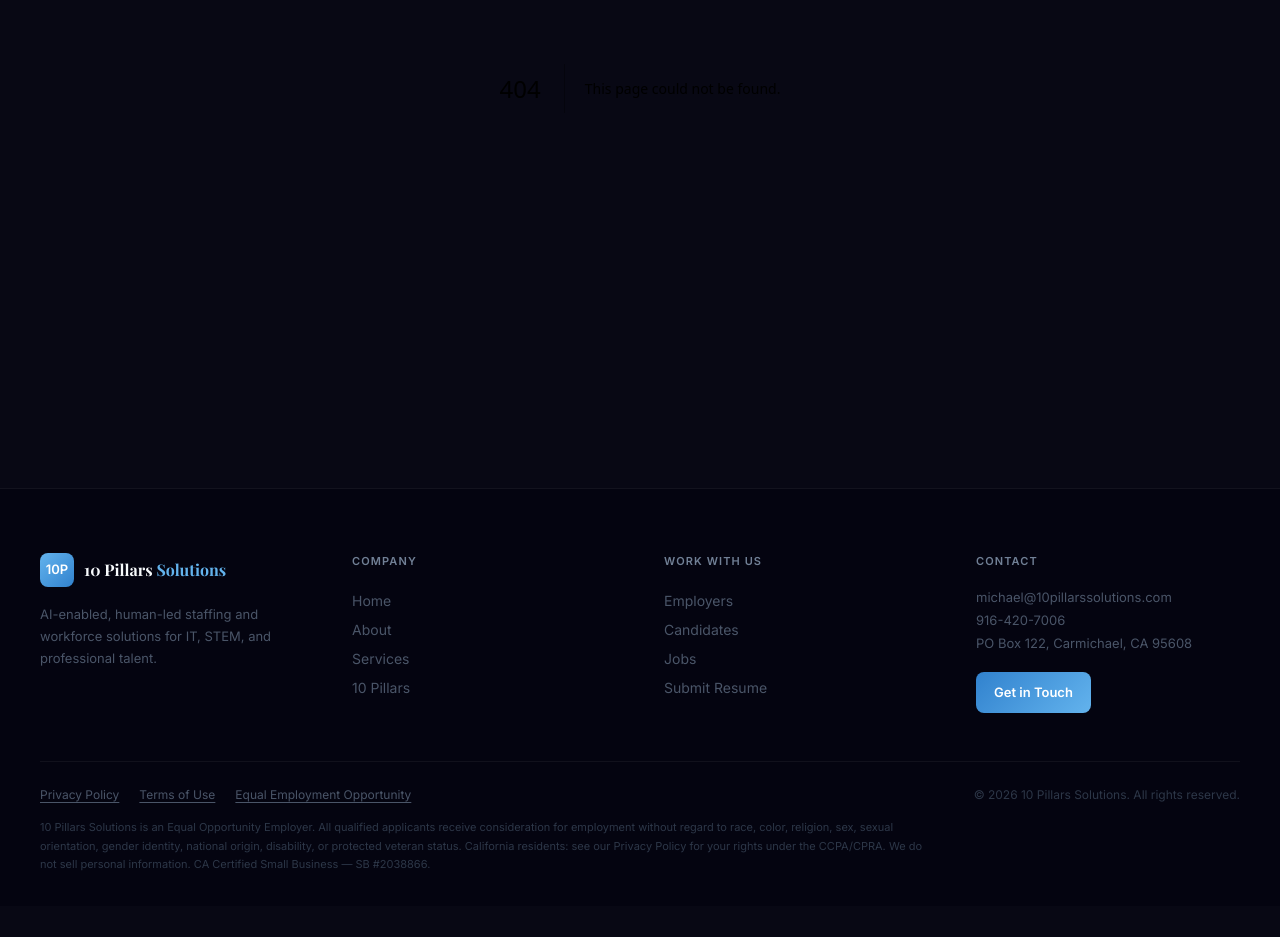
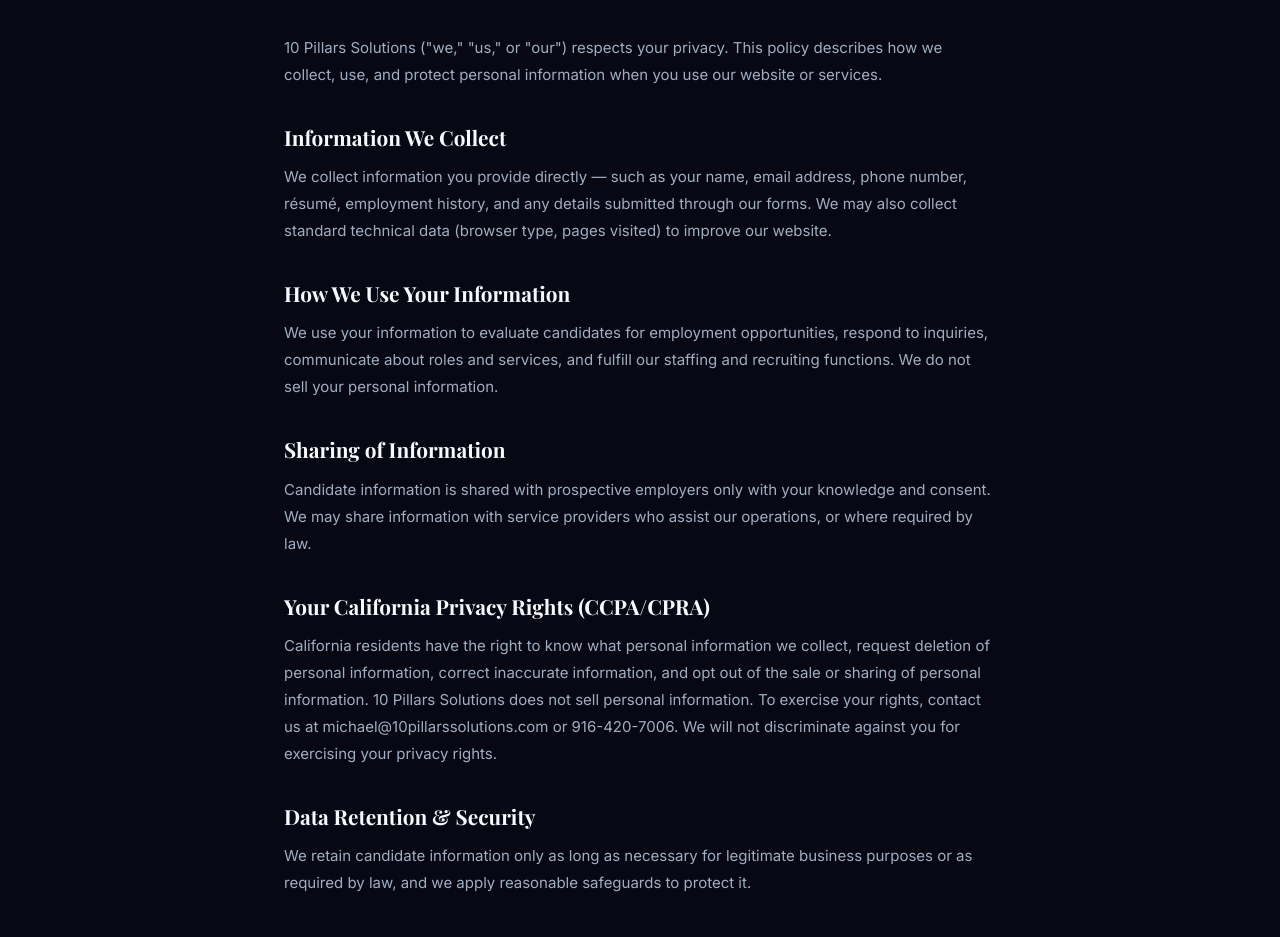
Before and after one commit to michaelbyrne916/10pillars-website, a Next.js app: page /privacy in a window 1280 px wide. Before the commit this address had no page. Shown: the part 380-1317 px from the top of the page. Before the commit the page ends 1286 px from the top, so only its background shows below. Built offline with nearby package versions, Linux system fonts and the light colour scheme.

Commit message:
Add Privacy Policy page with legal information

```diff
--- /dev/null
+++ b/app/privacy/page.tsx
@@ -0,0 +1,63 @@
+import { LegalShell, LegalH, LegalP } from "@/components/LegalPage";
+import { CONTACT_INFO } from "@/lib/data";
+
+export const metadata = {
+  title: "Privacy Policy — 10 Pillars Solutions",
+  description:
+    "How 10 Pillars Solutions collects, uses, and protects personal information, including your California privacy rights under the CCPA/CPRA.",
+};
+
+export default function PrivacyPage() {
+  return (
+    <LegalShell title="Privacy Policy" updated="July 2026">
+      <LegalP>
+        10 Pillars Solutions (&quot;we,&quot; &quot;us,&quot; or &quot;our&quot;) respects your
+        privacy. This policy describes how we collect, use, and protect personal information when
+        you use our website or services.
+      </LegalP>
+
+      <LegalH>Information We Collect</LegalH>
+      <LegalP>
+        We collect information you provide directly — such as your name, email address, phone
+        number, résumé, employment history, and any details submitted through our forms. We may
+        also collect standard technical data (browser type, pages visited) to improve our website.
+      </LegalP>
+
+      <LegalH>How We Use Your Information</LegalH>
+      <LegalP>
+        We use your information to evaluate candidates for employment opportunities, respond to
+        inquiries, communicate about roles and services, and fulfill our staffing and recruiting
+        functions. We do not sell your personal information.
+      </LegalP>
+
+      <LegalH>Sharing of Information</LegalH>
+      <LegalP>
+        Candidate information is shared with prospective employers only with your knowledge and
+        consent. We may share information with service providers who assist our operations, or
+        where required by law.
+      </LegalP>
+
+      <LegalH>Your California Privacy Rights (CCPA/CPRA)</LegalH>
+      <LegalP>
+        California residents have the right to know what personal information we collect, request
+        deletion of personal information, correct inaccurate information, and opt out of the sale
+        or sharing of personal information. 10 Pillars Solutions does not sell personal
+        information. To exercise your rights, contact us at {CONTACT_INFO.email} or{" "}
+        {CONTACT_INFO.phone}. We will not discriminate against you for exercising your privacy
+        rights.
+      </LegalP>
+
+      <LegalH>Data Retention &amp; Security</LegalH>
+      <LegalP>
+        We retain candidate information only as long as necessary for legitimate business purposes
+        or as required by law, and we apply reasonable safeguards to protect it.
+      </LegalP>
+
+      <LegalH>Contact</LegalH>
+      <LegalP>
+        Questions about this policy: 10 Pillars Solutions, {CONTACT_INFO.mailingAddress} ·{" "}
+        {CONTACT_INFO.email} · {CONTACT_INFO.phone}.
+      </LegalP>
+    </LegalShell>
+  );
+}
```
